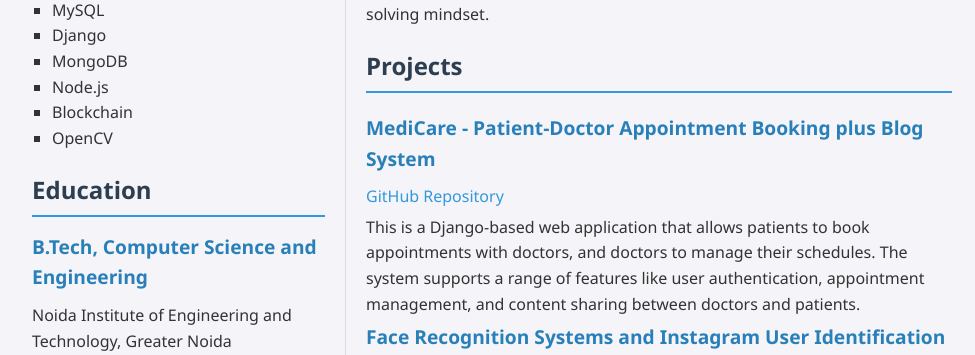
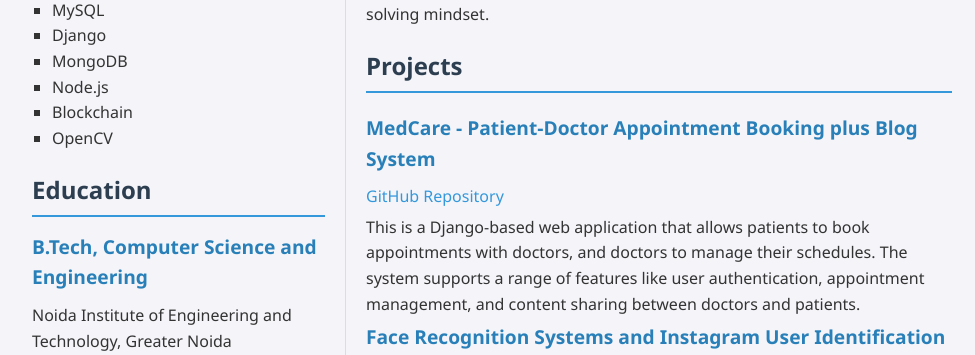
Before and after one commit to Sharadsisodia/My-Portfolio, a Django app: page /resume/ in a window 1280 px wide. Shown: the part 615-970 px from the top of the page, without its empty margins (148-1123 px from the left). Run offline with Django 5.2, Linux system fonts and the light colour scheme.

Commit message:
Update resume.html

```diff
--- a/templates/resume.html
+++ b/templates/resume.html
@@ -77,7 +77,7 @@
             <section>
                 <h2>Projects</h2>
                 <div class="project"></div>
-                    <h3>MediCare - Patient-Doctor Appointment Booking plus Blog System</h3>
+                    <h3>MedCare - Patient-Doctor Appointment Booking plus Blog System</h3>
                     <p><a href="https://github.com/Sharadsisodia/MediCare" target="_blank">GitHub Repository</a></p>
                     <p>This is a Django-based web application that allows patients to book appointments with doctors, and doctors to manage their schedules. The system supports a range of features like user authentication, appointment management, and content sharing between doctors and patients.</p>
                 </div>
```
